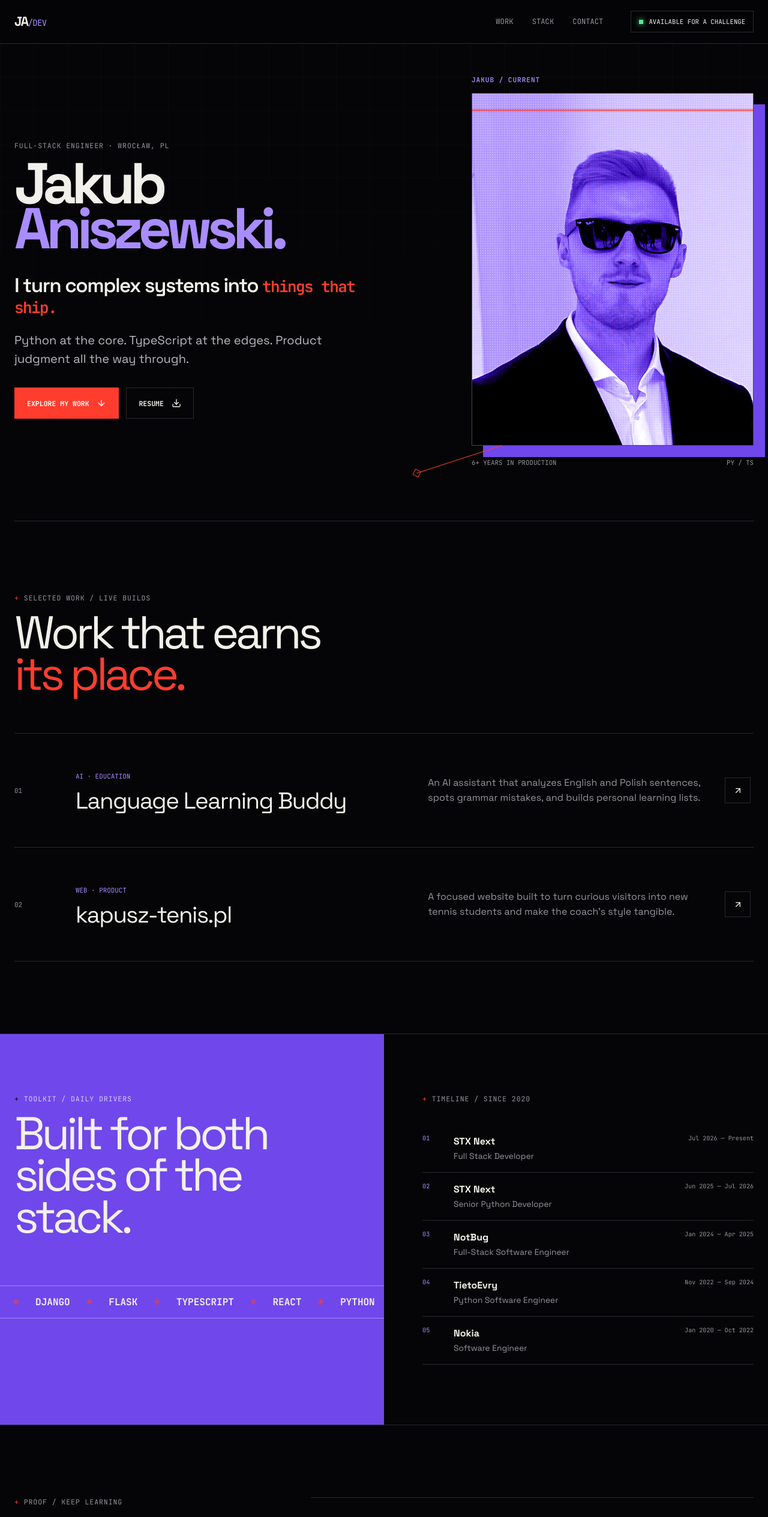
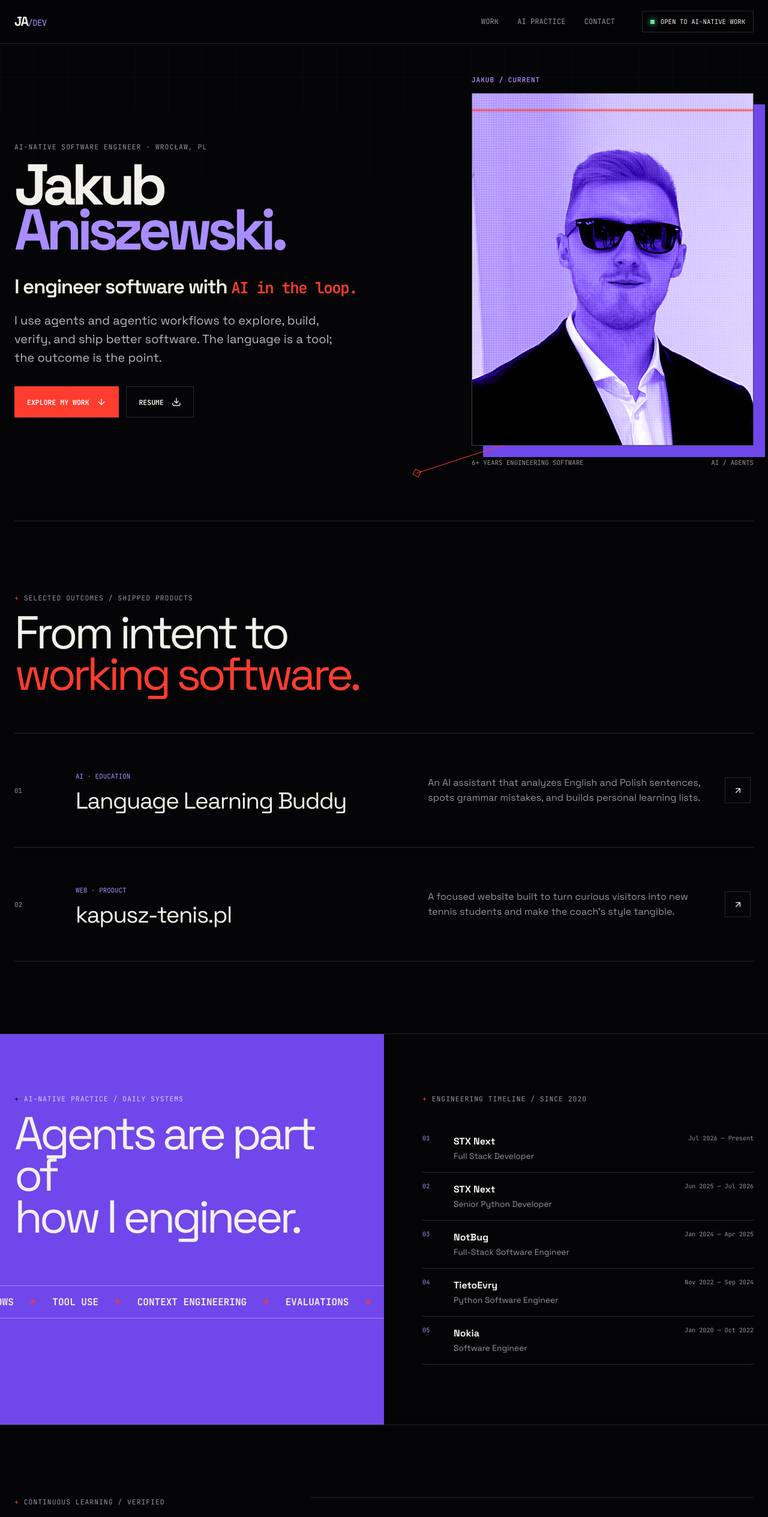
Before and after one commit to jaqb8/aniszewski.com, a React (Vite) app: page / in a window 1280 px wide. Shown: the top 2529 px of the page at 60% size. Built offline with nearby package versions, Linux system fonts and the light colour scheme.

Commit message:
Reframe portfolio around AI-native engineering

```diff
--- a/index.html
+++ b/index.html
@@ -4,7 +4,8 @@
     <meta charset="UTF-8" />
     <link rel="icon" type="image/svg+xml" href="/terminal.svg" />
     <meta name="viewport" content="width=device-width, initial-scale=1.0" />
-    <title>Jakub Aniszewski | Software Developer</title>
+    <meta name="description" content="Jakub Aniszewski is an AI-native software engineer who uses agents and agentic workflows to build, verify, and ship reliable software." />
+    <title>Jakub Aniszewski | AI-Native Software Engineer</title>
   </head>
   <body>
     <div id="root"></div>
--- a/src/App.tsx
+++ b/src/App.tsx
@@ -24,7 +24,7 @@ const credentials = [
   { issuer: "AI_devs", name: "AI Devs 2", date: "NOV 2023", href: "https://credsverse.com/credentials/eeeeb928-1e2f-49d4-8164-3af619f58036" },
 ];
 
-const stack = ["Python", "FastAPI", "Django", "Flask", "TypeScript", "React"];
+const aiPractice = ["AI agents", "Agentic workflows", "Tool use", "Context engineering", "Evaluations", "Automation"];
 
 function SectionLabel({ children }: { children: React.ReactNode }) {
   return <p className="section-label"><span aria-hidden="true">+</span> {children}</p>;
@@ -67,7 +67,7 @@ function App() {
     return () => observer.disconnect();
   }, []);
 
-  const navLinks = [["Work", "#work"], ["Stack", "#stack"], ["Contact", "#contact"]];
+  const navLinks = [["Work", "#work"], ["AI practice", "#stack"], ["Contact", "#contact"]];
 
   return (
     <div className="site-shell">
@@ -78,7 +78,7 @@ function App() {
           <div className="desktop-nav">
             {navLinks.map(([label, href]) => <a key={href} href={href} className="nav-link focus-ring">{label}</a>)}
           </div>
-          <a href="mailto:jakubaniszewski@pm.me?subject=Let%27s%20work%20together" className="availability focus-ring"><span className="status-dot" /> Available for a challenge</a>
+          <a href="mailto:jakubaniszewski@pm.me?subject=Let%27s%20work%20together" className="availability focus-ring"><span className="status-dot" /> Open to AI-native work</a>
           <button className="menu-trigger focus-ring" onClick={toggleMenu} aria-label={menuOpen ? "Close navigation menu" : "Open navigation menu"} aria-expanded={menuOpen} aria-controls="mobile-menu">{menuOpen ? <X /> : <Menu />}</button>
         </nav>
       </header>
@@ -91,10 +91,10 @@ function App() {
         <section id="top" className="hero">
           <div className="hero-grid" aria-hidden="true" />
           <div className="hero-copy">
-            <p className="eyebrow hero-enter">FULL-STACK ENGINEER · WROCŁAW, PL</p>
+            <p className="eyebrow hero-enter">AI-NATIVE SOFTWARE ENGINEER · WROCŁAW, PL</p>
             <h1 className="hero-name hero-enter">Jakub<span>Aniszewski.</span></h1>
-            <p className="hero-thesis hero-enter">I turn complex systems into <span>things that ship.</span></p>
-            <p className="hero-intro hero-enter">Python at the core. TypeScript at the edges. Product judgment all the way through.</p>
+            <p className="hero-thesis hero-enter">I engineer software with <span>AI in the loop.</span></p>
+            <p className="hero-intro hero-enter">I use agents and agentic workflows to explore, build, verify, and ship better software. The language is a tool; the outcome is the point.</p>
             <div className="hero-actions hero-enter">
               <a href="#work" className="button button-primary focus-ring">Explore my work <ArrowDown className="h-4 w-4" /></a>
               <a href={Resume} target="_blank" rel="noopener noreferrer" className="button button-ghost focus-ring">Resume <Download className="h-4 w-4" /></a>
@@ -103,13 +103,13 @@ function App() {
           <div className="portrait-stage hero-enter">
             <div className="portrait-index">JAKUB / CURRENT</div>
             <div className="portrait-frame"><img src={Avatar} alt="Jakub Aniszewski" /><div className="portrait-scan" aria-hidden="true" /></div>
-            <div className="portrait-caption"><span>{experienceYears}+ YEARS IN PRODUCTION</span><span>PY / TS</span></div>
+            <div className="portrait-caption"><span>{experienceYears}+ YEARS ENGINEERING SOFTWARE</span><span>AI / AGENTS</span></div>
           </div>
           <div className="signal-line" aria-hidden="true"><span /></div>
         </section>
 
         <section id="work" className="work-section section-pad">
-          <div className="section-heading reveal"><div><SectionLabel>Selected work / live builds</SectionLabel><h2>Work that earns<br /><span>its place.</span></h2></div></div>
+          <div className="section-heading reveal"><div><SectionLabel>Selected outcomes / shipped products</SectionLabel><h2>From intent to<br /><span>working software.</span></h2></div></div>
           <div className="project-list">{projects.map((project, index) => (
             <a key={project.name} href={project.href} target="_blank" rel="noopener noreferrer" className="project-row reveal focus-ring">
               <span className="project-number">0{index + 1}</span><div><span className="project-tag">{project.tag}</span><h3>{project.name}</h3></div><p>{project.description}</p><span className="project-open"><ExternalArrow /></span>
@@ -118,12 +118,12 @@ function App() {
         </section>
 
         <section id="stack" className="stack-section section-pad">
-          <div className="stack-panel reveal"><SectionLabel>Toolkit / daily drivers</SectionLabel><h2>Built for both<br />sides of the stack.</h2><div className="stack-tape" aria-label="Technology stack">{[...stack, ...stack].map((item, index) => <span key={`${item}-${index}`}>{item}<b>✳</b></span>)}</div></div>
-          <div className="experience-panel reveal"><SectionLabel>Timeline / since 2020</SectionLabel><div className="experience-list">{work.map((item, index) => <div className="experience-row" key={`${item.company}-${item.role}`}><span className="experience-index">0{index + 1}</span><div><strong>{item.company}</strong><span>{item.role}</span></div><time>{item.date}</time></div>)}</div></div>
+          <div className="stack-panel reveal"><SectionLabel>AI-native practice / daily systems</SectionLabel><h2>Agents are part of<br />how I engineer.</h2><div className="stack-tape" aria-label="AI engineering practices">{[...aiPractice, ...aiPractice].map((item, index) => <span key={`${item}-${index}`}>{item}<b>✳</b></span>)}</div></div>
+          <div className="experience-panel reveal"><SectionLabel>Engineering timeline / since 2020</SectionLabel><div className="experience-list">{work.map((item, index) => <div className="experience-row" key={`${item.company}-${item.role}`}><span className="experience-index">0{index + 1}</span><div><strong>{item.company}</strong><span>{item.role}</span></div><time>{item.date}</time></div>)}</div></div>
         </section>
 
         <section className="credentials section-pad reveal">
-          <div className="credential-heading"><SectionLabel>Proof / keep learning</SectionLabel><h2>Credentials</h2><img src={CloudDeveloperCertification} alt="Google Cloud Professional Cloud Developer badge" /></div>
+          <div className="credential-heading"><SectionLabel>Continuous learning / verified</SectionLabel><h2>Credentials</h2><img src={CloudDeveloperCertification} alt="Google Cloud Professional Cloud Developer badge" /></div>
           <div className="credential-list">{credentials.map((credential) => <a key={credential.name} href={credential.href} target="_blank" rel="noopener noreferrer" className="credential-row focus-ring"><span>{credential.issuer}</span><strong>{credential.name}</strong><time>{credential.date}</time><ExternalArrow /></a>)}</div>
         </section>
 
@@ -134,7 +134,7 @@ function App() {
 
         <section id="contact" className="contact-section">
           <div className="contact-orbit" aria-hidden="true"><span>LET’S BUILD / LET’S BUILD / LET’S BUILD /</span></div>
-          <SectionLabel>Contact / open channel</SectionLabel><h2>Have a hard problem?<br /><em>Send it my way.</em></h2><p>I reply within 24 hours. Clear brief optional — curiosity required.</p>
+          <SectionLabel>Contact / open channel</SectionLabel><h2>Building with AI?<br /><em>Let’s make it real.</em></h2><p>Bring the outcome you want. I’ll help turn it into a software system that agents can accelerate and humans can trust.</p>
           <a href="mailto:jakubaniszewski@pm.me" className="contact-link focus-ring"><span>Email</span> jakubaniszewski@pm.me <ExternalArrow /></a>
           <div className="social-links"><a href="https://github.com/jaqb8" target="_blank" rel="noopener noreferrer" className="focus-ring"><Github /> GitHub</a><a href="https://www.linkedin.com/in/jakub-aniszewski/" target="_blank" rel="noopener noreferrer" className="focus-ring"><ExternalArrow /> LinkedIn</a><a href={Resume} target="_blank" rel="noopener noreferrer" className="focus-ring"><Download /> Download my Resume!</a></div>
         </section>
```
Also changed, not shown: 1 other file (tests, documents, lock files or other folders).
